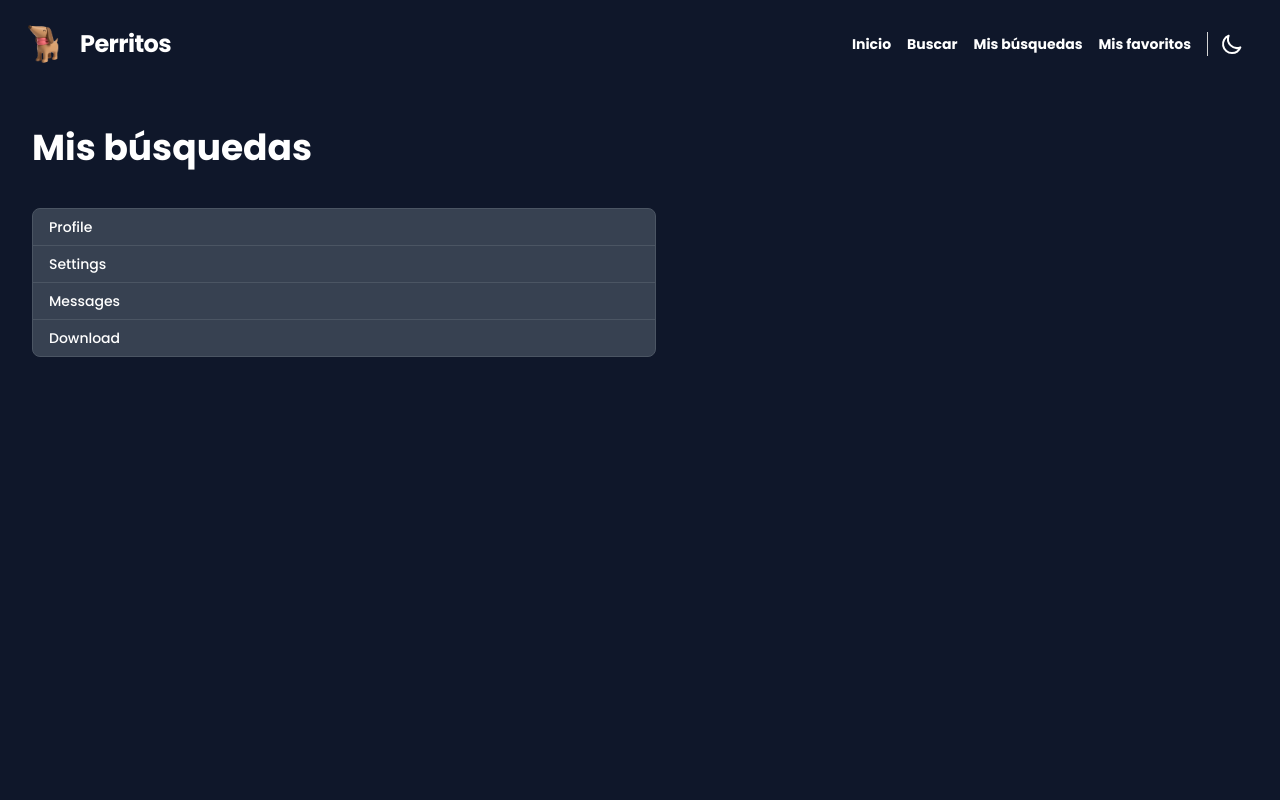
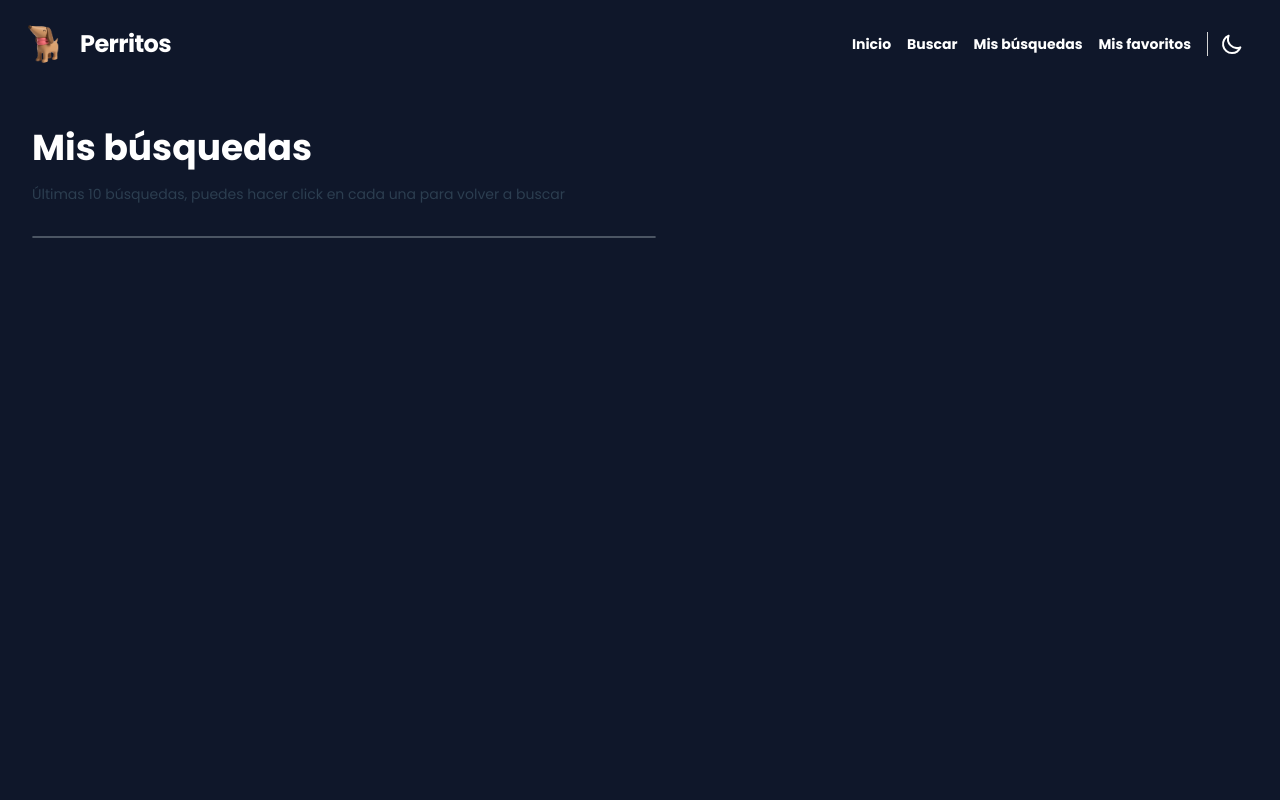
Before and after one commit to Carzate/Gifs-app, a Vue app: page /historial in a window 1280 px wide. Shown: the top 800 px of the page. Built offline with nearby package versions, Linux system fonts and the light colour scheme; what vue-glide-js, vue-kinesis, vue-typed-js would draw is missing.

Commit message:
feat: mis busquedas

```diff
--- a/src/views/RecordView.vue
+++ b/src/views/RecordView.vue
@@ -1,20 +1,38 @@
 <template>
-    <div class="py-10 h-screen cursor-pointer">
-        <h3 class="font-bold text-4xl lg:pl-8 dark:text-white">Mis búsquedas
-            <div class="pt-10">
-                <ul class="w-1/2 text-sm font-medium border border-gray-200 rounded-lg dark:bg-gray-700 dark:border-gray-600 dark:text-white">
-                    <li class="w-full px-4 py-2 border-b border-gray-200 rounded-t-lg dark:border-gray-600">Profile</li>
-                    <li class="w-full px-4 py-2 border-b border-gray-200 dark:border-gray-600">Settings</li>
-                    <li class="w-full px-4 py-2 border-b border-gray-200 dark:border-gray-600">Messages</li>
-                    <li class="w-full px-4 py-2 rounded-b-lg">Download</li>
-                </ul>
-            </div>
-        </h3>
+    <div class="py-10 h-screen">
+        <h3 class="font-bold text-4xl lg:pl-8 dark:text-white">Mis búsquedas</h3>
+        <p class="text-sm pl-8 pt-4">Últimas 10 búsquedas, puedes hacer click en cada una para volver a buscar</p>
+        <div class="pt-8 pl-8">
+            <ul class="w-1/2 text-sm font-medium border border-gray-200 rounded-lg dark:bg-gray-700 dark:border-gray-600 dark:text-white">
+                <li class="w-full px-4 py-2 dark:border-gray-600 cursor-pointer" :class="index != record.length - 1 ? 'border-b border-gray-200' : ''" v-for="(list, index) in record.slice().reverse()" :key="index" @click="search(list)">{{list.text}}</li>
+            </ul>
+        </div>
     </div>
 </template>
 
 <script>
 export default {
-
+    data() {
+        return {
+            record:[]
+        }
+    },
+    created() {
+        this.getRecord()
+    },
+    methods: {
+        getRecord(){
+            const list = localStorage.getItem('record')
+            if(list) {
+                const recordList = JSON.parse(list)
+                recordList.map(element => {
+                    this.record.push({text: element})
+                })
+            }
+        },
+        search(list){
+            this.$router.push({ name: 'buscar', query: { searchText: list.text }})
+        }
+    },
 }
 </script>
--- a/src/views/SearchView.vue
+++ b/src/views/SearchView.vue
@@ -1,7 +1,7 @@
 <template>
   <div>
     <div class="px-6 pt-6 mb-4 bg-blue-50 dark:bg-slate-900 sticky top-0 z-50 rounded-lg">
-      <form class="flex items-center mx-auto pb-6 w-1/2" @submit.prevent="clearAndSearch">
+      <form class="flex items-center mx-auto w-1/2" @submit.prevent="clearAndSearch">
           <div class="relative w-full">
             <div class="absolute inset-y-0 left-0 flex items-center pl-3 pointer-events-none">
               <svg class="w-5 h-5 text-gray-500 dark:text-gray-400" fill="currentColor" viewBox="0 0 20 20" xmlns="http://www.w3.org/2000/svg">
@@ -17,6 +17,7 @@
             </svg>
           </button>
       </form>
+      <p class="pb-4 pt-2 dark:text-white text-center text-sm">Puedes buscar culaquier palabra relacionada con perritos ej: grandes, divertidos</p>
     </div>
     <gif-card class="lg:min-h-[800px]" :gifsInfo="gifs"></gif-card>
   </div>
@@ -43,6 +44,7 @@ export default {
         info: []
       },
       this.getInfoFromGiphy()
+      this.saveLastSearch()
     },
     getInfoFromGiphy(){
       this.axios.get(`https://api.giphy.com/v1/gifs/search?api_key=ji8jX4TuV5K1R6OHaSA0tCWVzRld2YTR&q=${'perritos ' + this.text}&lang=es&limit=25&offset=${this.page + '0'}`)
@@ -66,9 +68,33 @@ export default {
           })
         }
       })
+    },
+    saveLastSearch(){
+      if(this.text != ''){
+        const list = localStorage.getItem('record')
+        if(list) {
+          const recordList = JSON.parse(list)
+          if(recordList.length > 9){
+            recordList.splice(0,1)
+          }
+          recordList.push(this.text)
+          const deleteRepeated = recordList.filter((element, index) => {
+              return recordList.indexOf(element) === index;
+            }
+          )
+          localStorage.setItem('record', JSON.stringify(deleteRepeated))
+        }else{
+          const recordList = []
+          recordList.push(this.text)
+          localStorage.setItem('record', JSON.stringify(recordList))
+        }
+      }
     }
   },
   created() {
+    if(this.$route.query.searchText){
+      this.text = this.$route.query.searchText
+    }
     this.getInfoFromGiphy()
   },
 }
```
